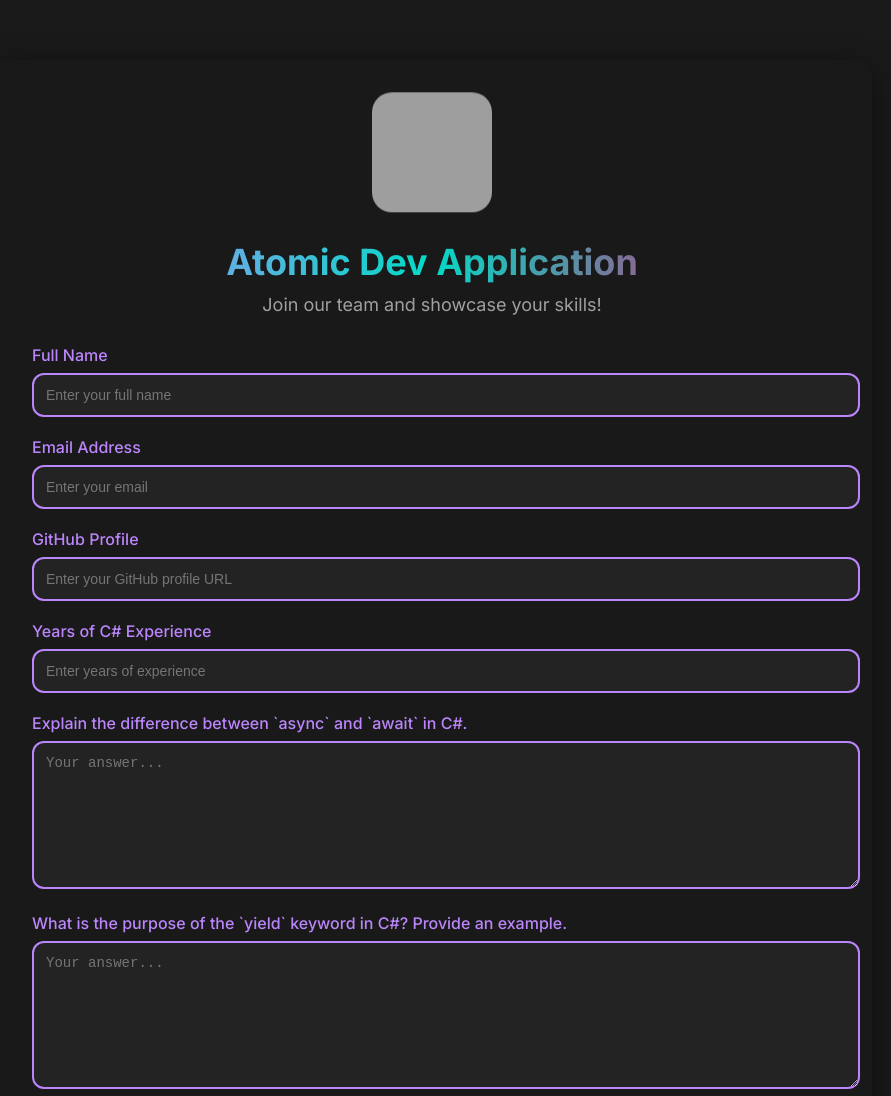
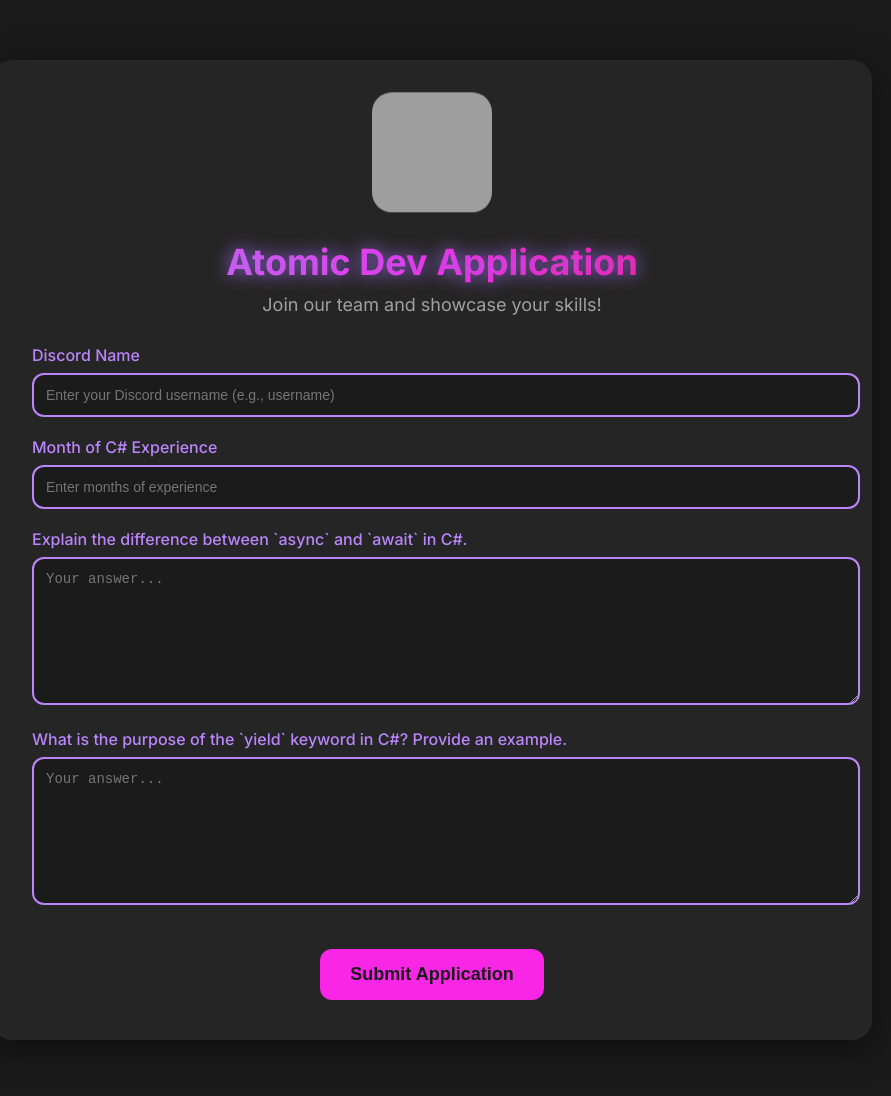
Before and after one commit to Cfrtx/AtomicApp, a plain HTML site: page index.html in a window 1280 px wide. Shown: the top 1096 px of the page, without its empty margins (208-1099 px from the left). Drawn offline with Linux system fonts and the light colour scheme; grey boxes are pictures that could not be loaded.

Commit message:
Update index.html

```diff
--- a/index.html
+++ b/index.html
@@ -21,9 +21,8 @@
             overflow-y: auto;
         }
 
-        /* Main Container */
         .main-container {
-            background-color: rgba(26, 26, 26, 0.95);
+            background-color: rgba(38, 38, 38, 0.95);
             border-radius: 20px;
             padding: 40px;
             width: 90%;
@@ -44,7 +43,7 @@
         .logo {
             width: 120px;
             height: 120px;
-            background-image: url('https://media.discordapp.net/attachments/1350704655046283365/1350719684349136960/Atomic.png?ex=67dbb7bb&is=67da663b&hm=e3af0b448bfad52d68b089d0445923d3a8213622a8a1454f9e00cc4d04480318&=&format=webp&quality=lossless&width=280&height=280');
+            background-image: url('https://media.discordapp.net/attachments/1350704655046283365/1350719684349136960/Atomic.png?ex=67dd093b&is=67dbb7bb&hm=2aa4e32329267e7a3d2ea000b7231bf5402bb40139c8ce217928a0dfbf2a46f7&=&format=webp&quality=lossless&width=583&height=583');
             background-size: cover;
             border-radius: 20px;
             margin: 0 auto 20px;
@@ -56,20 +55,19 @@
             50% { transform: translateY(-10px); }
         }
 
-        /* Title and Subtitle */
       .title {
     font-size: 36px;
     font-weight: 700;
     margin-bottom: 10px;
-            background: linear-gradient(90deg, #bb86fc, #03dac6, #ff0266);
+    background: linear-gradient(90deg, #bb86fc, #fa26e5, #ff0266);
     -webkit-background-clip: text;
     -webkit-text-fill-color: transparent;
-            animation: gradientShift 5s infinite alternate;
+    animation: glow 2s infinite alternate;
 }
 
-        @keyframes gradientShift {
-            0% { background-position: 0% 50%; }
-            100% { background-position: 100% 50%; }
+        @keyframes glow {
+            0% { text-shadow: 0 0 10px #bb86fc; }
+            100% { text-shadow: 0 0 20px #9a67ea; }
         }
 
         .subtitle {
@@ -87,7 +85,7 @@
         .form-group label {
             font-size: 16px;
             font-weight: 500;
-            color: #bb86fc;
+            color: #bb86fc; /* Purple accent */
             display: block;
             margin-bottom: 8px;
         }
@@ -96,9 +94,9 @@
         .form-group textarea {
             width: 100%;
             padding: 12px;
-            border: 2px solid #bb86fc;
+            border: 2px solid #bb86fc; /* Purple accent */
             border-radius: 12px;
-            background-color: rgba(38, 38, 38, 0.8);
+            background-color: rgba(26, 26, 26, 0.8);
             color: #ffffff;
             font-size: 14px;
             transition: border-color 0.3s ease, box-shadow 0.3s ease;
@@ -106,8 +104,8 @@
 
         .form-group input:focus,
         .form-group textarea:focus {
-            border-color: #03dac6;
-            box-shadow: 0 0 8px rgba(3, 218, 198, 0.6);
+            border-color: #9a67ea; /* Darker purple on focus */
+            box-shadow: 0 0 8px rgba(187, 134, 252, 0.6);
             outline: none;
         }
 
@@ -118,7 +116,7 @@
 
         /* Submit Button */
         .submit-button {
-            background-color: #bb86fc;
+            background-color: #fa26e5; /* Purple accent */
             color: #1a1a1a;
             border: none;
             border-radius: 12px;
@@ -131,24 +129,22 @@
         }
 
         .submit-button:hover {
-            background-color: #9a67ea;
+            background-color: #9a67ea; /* Darker purple on hover */
             transform: scale(1.05);
         }
 
-        /* Success Message */
         .success-message {
             display: none;
             font-size: 16px;
-            color: #03dac6;
+            color: #03dac6; /* Teal accent */
             margin-top: 20px;
             animation: fadeIn 1s ease-in-out;
         }
 
-        /* Error Message */
         .error-message {
             display: none;
             font-size: 16px;
-            color: #ff0266;
+            color: #ff0266; /* Red accent */
             margin-top: 20px;
             animation: fadeIn 1s ease-in-out;
         }
@@ -159,56 +155,32 @@
         <!-- Logo -->
         <div class="logo"></div>
 
-        <!-- Title and Subtitle -->
         <div class="title">Atomic Dev Application</div>
         <div class="subtitle">Join our team and showcase your skills!</div>
 
-        <!-- Application Form -->
         <form id="applicationForm">
-            <!-- Name -->
+            <!-- Discord Name -->
             <div class="form-group">
-                <label for="name">Full Name</label>
-                <input type="text" id="name" name="name" placeholder="Enter your full name" required>
+                <label for="discordName">Discord Name</label>
+                <input type="text" id="discordName" name="discordName" placeholder="Enter your Discord username (e.g., username)" required>
             </div>
 
-            <!-- Email -->
             <div class="form-group">
-                <label for="email">Email Address</label>
-                <input type="email" id="email" name="email" placeholder="Enter your email" required>
+                <label for="experience">Month of C# Experience</label>
+                <input type="number" id="experience" name="experience" placeholder="Enter months of experience" required>
             </div>
-
-            <!-- GitHub Profile -->
-            <div class="form-group">
-                <label for="github">GitHub Profile</label>
-                <input type="url" id="github" name="github" placeholder="Enter your GitHub profile URL" required>
-            </div>
-
-            <!-- C# Experience -->
-            <div class="form-group">
-                <label for="experience">Years of C# Experience</label>
-                <input type="number" id="experience" name="experience" placeholder="Enter years of experience" required>
-            </div>
-
-            <!-- Complex Question 1 -->
             <div class="form-group">
                 <label for="question1">Explain the difference between `async` and `await` in C#.</label>
                 <textarea id="question1" name="question1" placeholder="Your answer..." required></textarea>
             </div>
-
-            <!-- Complex Question 2 -->
             <div class="form-group">
                 <label for="question2">What is the purpose of the `yield` keyword in C#? Provide an example.</label>
                 <textarea id="question2" name="question2" placeholder="Your answer..." required></textarea>
             </div>
-
-            <!-- Submit Button -->
             <button type="submit" class="submit-button">Submit Application</button>
         </form>
 
-        <!-- Success Message -->
         <div class="success-message" id="successMessage">Application submitted successfully!</div>
-
-        <!-- Error Message -->
         <div class="error-message" id="errorMessage">Failed to submit application. Please try again.</div>
     </div>
 
@@ -227,9 +199,7 @@
             // Get form data
             const formData = new FormData(form);
             const data = {
-                name: formData.get('name'),
-                email: formData.get('email'),
-                github: formData.get('github'),
+                discordName: formData.get('discordName'),
                 experience: formData.get('experience'),
                 question1: formData.get('question1'),
                 question2: formData.get('question2'),
@@ -243,7 +213,7 @@
                         'Content-Type': 'application/json',
                     },
                     body: JSON.stringify({
-                        content: `**New Developer Application**\n\n**Name:** ${data.name}\n**Email:** ${data.email}\n**GitHub:** ${data.github}\n**Experience:** ${data.experience} years\n\n**Question 1:**\n${data.question1}\n\n**Question 2:**\n${data.question2}`,
+                        content: `**New Developer Application**\n\n**Discord Name:** ${data.discordName}\n**Experience:** ${data.experience} years\n\n**Question 1:**\n${data.question1}\n\n**Question 2:**\n${data.question2}`,
                     }),
                 });
 
```
Lines whose indentation alone changed are shown as unchanged.
